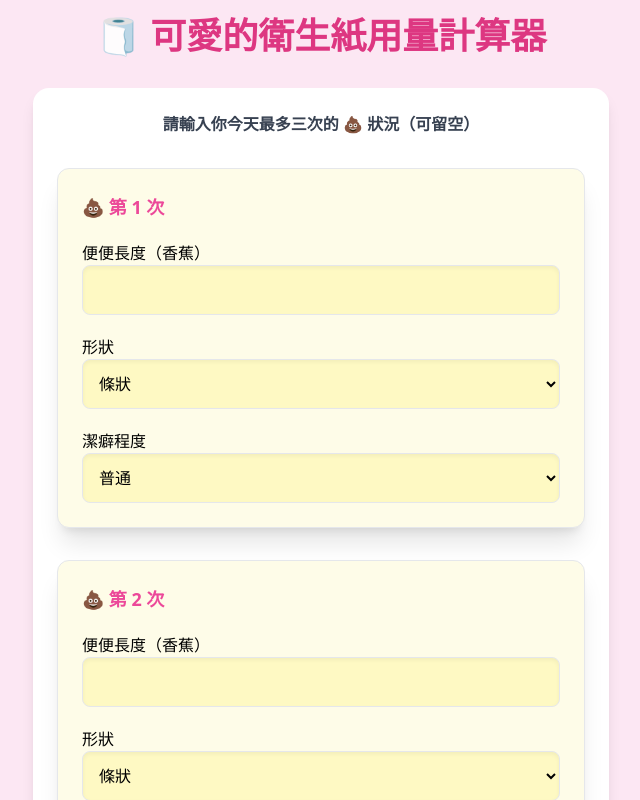
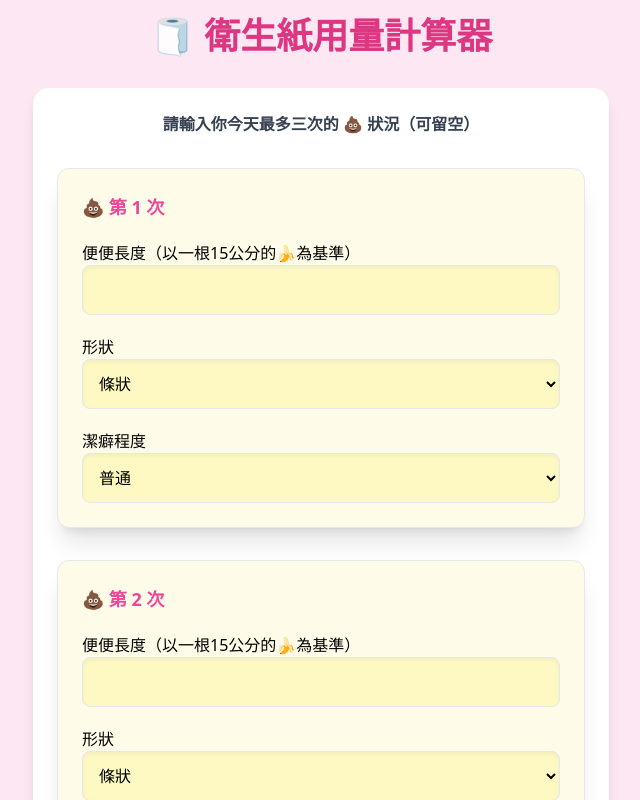
Before and after one commit to X-SHERRYSUN/toilet-paper-calculator, a React (Vite) app: page / in a window 1280 px wide. Shown: the top 800 px of the page, without its empty margins (319-959 px from the left). Built offline with nearby package versions, Linux system fonts and the light colour scheme.

Commit message:
Update App.jsx
change banana description, change roll limit 6 to 7, remove the title"cute" word

```diff
--- a/src/App.jsx
+++ b/src/App.jsx
@@ -66,7 +66,7 @@ function App() {
     if (
       (paperType === "triple-sheet" && averageAmount > 3) ||
       (paperType === "sheet" && averageAmount > 4) ||
-      (paperType === "roll" && averageAmount > 6)
+      (paperType === "roll" && averageAmount > 7)
     ) {
       ecoMessage = "🌳 喔不～你平均每次使用了太多衛生紙，等於砍了一小片樹林 😢 一起節省吧！";
     } else if (totalPoops > 0) {
@@ -84,7 +84,7 @@ function App() {
   return (
     <div className="min-h-screen bg-pink-100 p-4 flex flex-col items-center">
       <h1 className="text-4xl font-extrabold text-pink-600 mb-8 text-center animate-pulse">
-        🧻 可愛的衛生紙用量計算器
+        🧻 衛生紙用量計算器
       </h1>
 
       <form
@@ -105,7 +105,7 @@ function App() {
             </h2>
 
             <div>
-              <label className="block font-medium">便便長度（香蕉）</label>
+              <label className="block font-medium">便便長度（以一根15公分的🍌為基準）</label>
               <input
                 type="number"
                 min="0"
```
